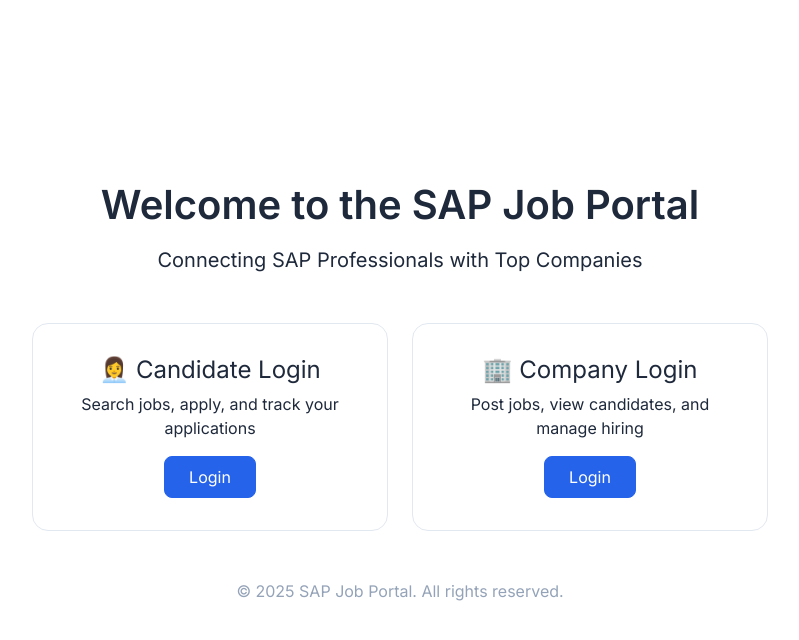
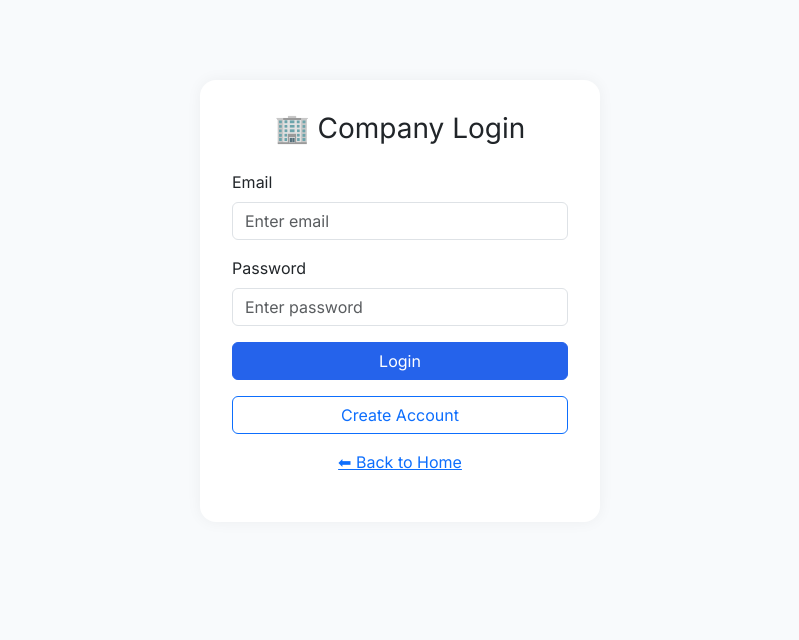
Before and after one commit to shylajajobstudio/Sap-Job-Portal, a plain HTML site: page index.html in a window 1280 px wide. Shown: the whole page, without its empty margins (240-1039 px from the left). Drawn offline with nearby package versions, Linux system fonts and the light colour scheme.

Commit message:
Update index.html

```diff
--- a/index.html
+++ b/index.html
@@ -3,86 +3,98 @@
 <head>
   <meta charset="UTF-8" />
   <meta name="viewport" content="width=device-width, initial-scale=1.0" />
-  <title>SAP Job Portal | Home</title>
+  <title>Company Login | SAP Job Portal</title>
 
-  <!-- Bootstrap CDN -->
   <link href="https://cdn.jsdelivr.net/npm/bootstrap@5.3.3/dist/css/bootstrap.min.css" rel="stylesheet">
-
-  <!-- Google Font -->
   <link href="https://fonts.googleapis.com/css2?family=Inter:wght@400;600&display=swap" rel="stylesheet">
 
   <style>
     body {
+      background-color: #f8fafc;
       font-family: 'Inter', sans-serif;
-      background-color: #f8fafc;
-      color: #1e293b;
     }
-    .hero {
-      display: flex;
-      flex-direction: column;
-      align-items: center;
-      justify-content: center;
-      min-height: 100vh;
-      text-align: center;
+    .login-card {
+      max-width: 400px;
+      margin: 10vh auto;
+      padding: 2rem;
+      border-radius: 1rem;
       background-color: white;
-    }
-    .hero h1 {
-      font-weight: 700;
-      margin-bottom: 1rem;
-    }
-    .card-option {
-      border: 1px solid #e2e8f0;
-      border-radius: 1rem;
-      transition: all 0.3s ease;
-      cursor: pointer;
-      padding: 2rem;
-      text-align: center;
-      background-color: white;
-    }
-    .card-option:hover {
-      border-color: #2563eb;
-      box-shadow: 0 0 15px rgba(37, 99, 235, 0.15);
-      transform: translateY(-3px);
+      box-shadow: 0 0 15px rgba(0, 0, 0, 0.05);
     }
     .btn-primary {
       background-color: #2563eb;
       border-color: #2563eb;
-      border-radius: 0.5rem;
-      padding: 0.5rem 1.5rem;
     }
-    .footer {
-      margin-top: 4rem;
-      color: #94a3b8;
+    .btn-primary:hover {
+      background-color: #1e40af;
     }
   </style>
 </head>
 <body>
-  <section class="hero">
-    <h1>Welcome to the SAP Job Portal</h1>
-    <p class="lead mb-5">Connecting SAP Professionals with Top Companies</p>
+  <div class="login-card">
+    <h3 class="text-center mb-4">🏢 Company Login</h3>
 
-    <div class="container">
-      <div class="row justify-content-center g-4">
-        <div class="col-md-4">
-          <div class="card-option" onclick="window.location.href='candidate/login.html'">
-            <h4>👩‍💼 Candidate Login</h4>
-            <p>Search jobs, apply, and track your applications</p>
-            <button class="btn btn-primary">Login</button>
-          </div>
-        </div>
-        <div class="col-md-4">
-          <div class="card-option" onclick="window.location.href='company/login.html'">
-            <h4>🏢 Company Login</h4>
-            <p>Post jobs, view candidates, and manage hiring</p>
-            <button class="btn btn-primary">Login</button>
-          </div>
-        </div>
-      </div>
+    <div class="mb-3">
+      <label for="email" class="form-label">Email</label>
+      <input type="email" class="form-control" id="email" placeholder="Enter email">
+    </div>
+    <div class="mb-3">
+      <label for="password" class="form-label">Password</label>
+      <input type="password" class="form-control" id="password" placeholder="Enter password">
     </div>
 
-    <div class="footer mt-5">
-      <p>© 2025 SAP Job Portal. All rights reserved.</p>
-    </div>
-  </section>
+    <button class="btn btn-primary w-100 mb-3" id="loginBtn">Login</button>
+    <button class="btn btn-outline-primary w-100" id="signupBtn">Create Account</button>
+
+    <p class="text-center mt-3"><a href="../index.html">⬅ Back to Home</a></p>
+  </div>
+
+  <!-- Firebase SDK -->
+  <script type="module">
+    import { initializeApp } from "https://www.gstatic.com/firebasejs/12.4.0/firebase-app.js";
+    import { getAuth, createUserWithEmailAndPassword, signInWithEmailAndPassword } from "https://www.gstatic.com/firebasejs/12.4.0/firebase-auth.js";
+
+    const firebaseConfig = {
+      apiKey: "AIzaSyDx9m9rChk3pFiFTnlPa-Pbmhjz3SPgQTA",
+      authDomain: "sap-job-portal.firebaseapp.com",
+      projectId: "sap-job-portal",
+      storageBucket: "sap-job-portal.firebasestorage.app",
+      messagingSenderId: "942853977317",
+      appId: "1:942853977317:web:8ba85928db2dde438d900c",
+      measurementId: "G-2G7ZR4FYSN"
+    };
+
+    const app = initializeApp(firebaseConfig);
+    const auth = getAuth(app);
+
+    const loginBtn = document.getElementById("loginBtn");
+    const signupBtn = document.getElementById("signupBtn");
+
+    loginBtn.addEventListener("click", async () => {
+      const email = document.getElementById("email").value;
+      const password = document.getElementById("password").value;
+
+      try {
+        await signInWithEmailAndPassword(auth, email, password);
+        alert("Login successful!");
+        window.location.href = "dashboard.html";
+      } catch (error) {
+        alert(error.message);
+      }
+    });
+
+    signupBtn.addEventListener("click", async () => {
+      const email = document.getElementById("email").value;
+      const password = document.getElementById("password").value;
+
+      try {
+        await createUserWithEmailAndPassword(auth, email, password);
+        alert("Account created successfully!");
+        window.location.href = "dashboard.html";
+      } catch (error) {
+        alert(error.message);
+      }
+    });
+  </script>
 </body>
 </html>
```
